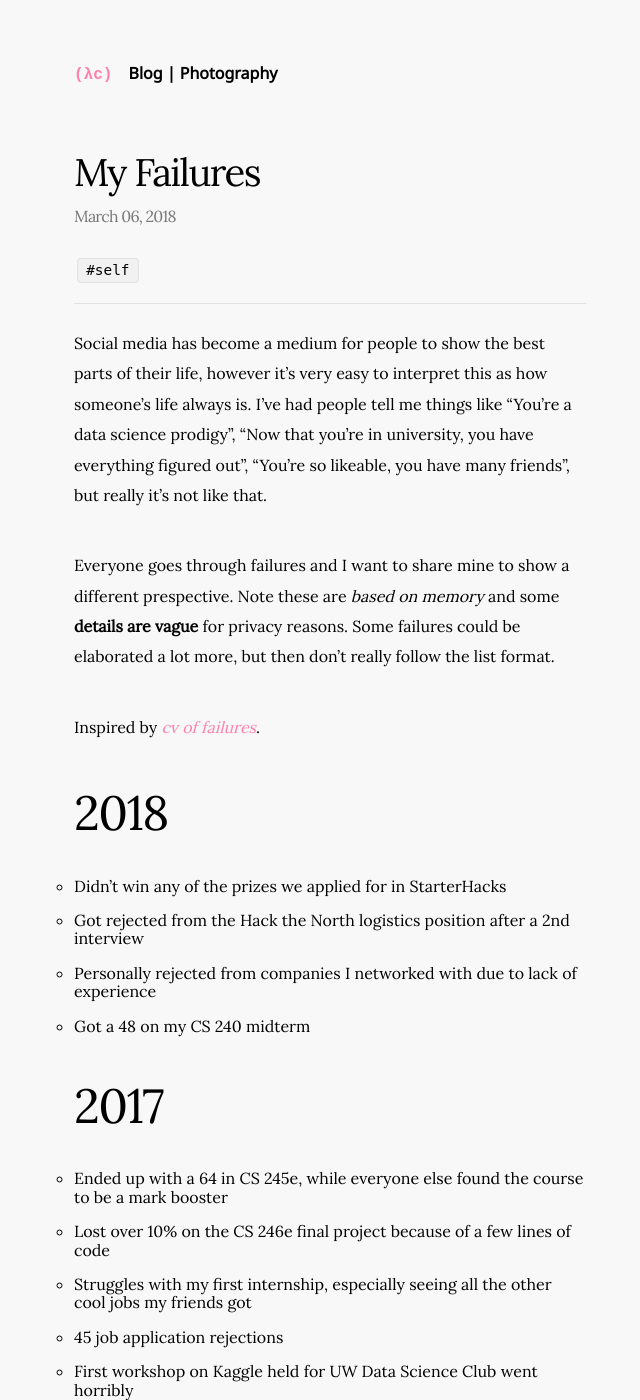
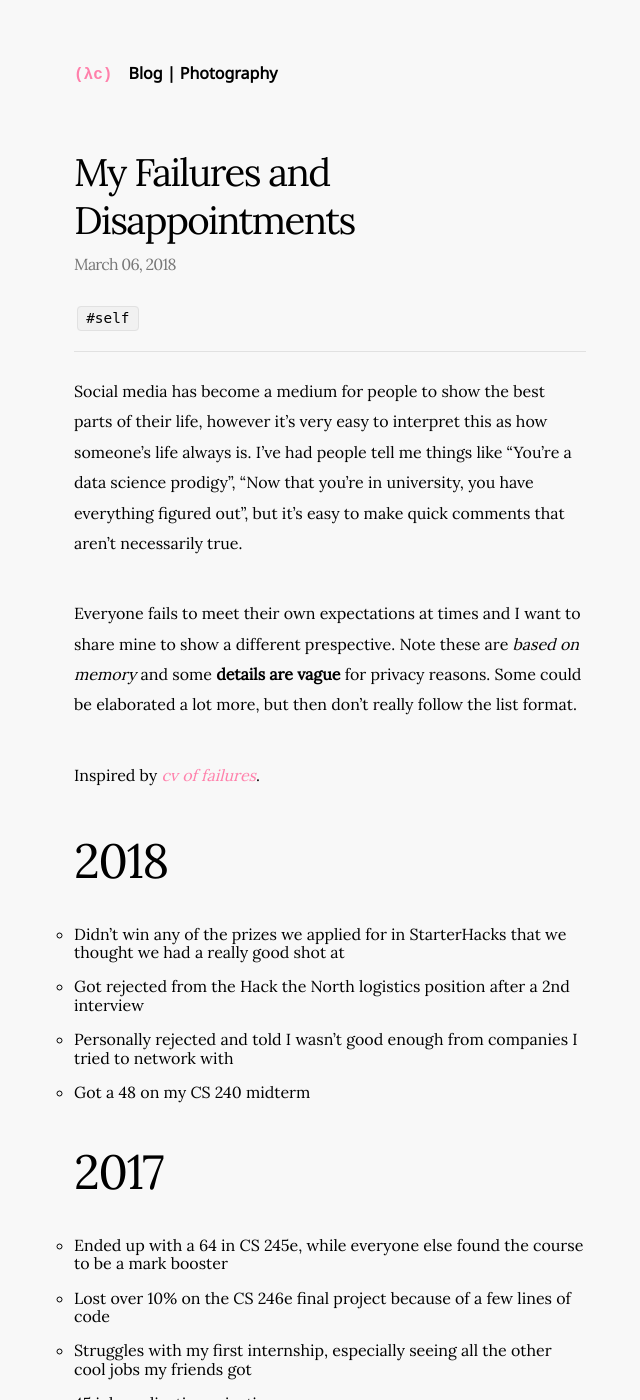
Before and after one commit to clayton-halim/clayton-halim.github.io, a Jekyll site: the page built from _posts/2018-03-06-my-failures.md, in a window 1280 px wide and 1400 px high. Shown: the whole window, without its empty margins (310-950 px from the left). Built offline with Jekyll 4.4.1, drawn with Linux system fonts in a browser that asks for light colours; nearby versions of some CDN libraries; some of the changed text lies outside the part shown.

Commit message:
Change wording

```diff
--- a/_posts/2018-03-06-my-failures.md
+++ b/_posts/2018-03-06-my-failures.md
@@ -1,21 +1,21 @@
 ---
 layout: post
-title: My Failures
+title: My Failures and Disappointments
 date: 2018-03-06 00:01:44 -500
-excerpt: A list of some of my failures in my life
+excerpt: A list of some of my failures and Disapointments in my life
 tags: [self]
 ---
 
-Social media has become a medium for people to show the best parts of their life, however it's very easy to interpret this as how someone's life always is. I've had people tell me things like "You're a data science prodigy", "Now that you're in university, you have everything figured out", "You're so likeable, you have many friends", but really it's not like that.
+Social media has become a medium for people to show the best parts of their life, however it's very easy to interpret this as how someone's life always is. I've had people tell me things like "You're a data science prodigy", "Now that you're in university, you have everything figured out", but it's easy to make quick comments that aren't necessarily true.
 
-Everyone goes through failures and I want to share mine to show a different prespective. Note these are _based on memory_ and some **details are vague** for privacy reasons. Some failures could be elaborated a lot more, but then don't really follow the list format.
+Everyone fails to meet their own expectations at times and I want to share mine to show a different prespective. Note these are _based on memory_ and some **details are vague** for privacy reasons. Some could be elaborated a lot more, but then don't really follow the list format.
 
 Inspired by [*cv of failures*](https://www.princeton.edu/~joha/Johannes_Haushofer_CV_of_Failures.pdf).
 
 ### 2018
-- Didn't win any of the prizes we applied for in StarterHacks
+- Didn't win any of the prizes we applied for in StarterHacks that we thought we had a really good shot at
 - Got rejected from the Hack the North logistics position after a 2nd interview
-- Personally rejected from companies I networked with due to lack of experience
+- Personally rejected and told I wasn't good enough from companies I tried to network with
 - Got a 48 on my CS 240 midterm
 
 ### 2017
```
Also changed, not shown: other parts of _posts/2018-03-06-my-failures.md (+2 -2 lines).
